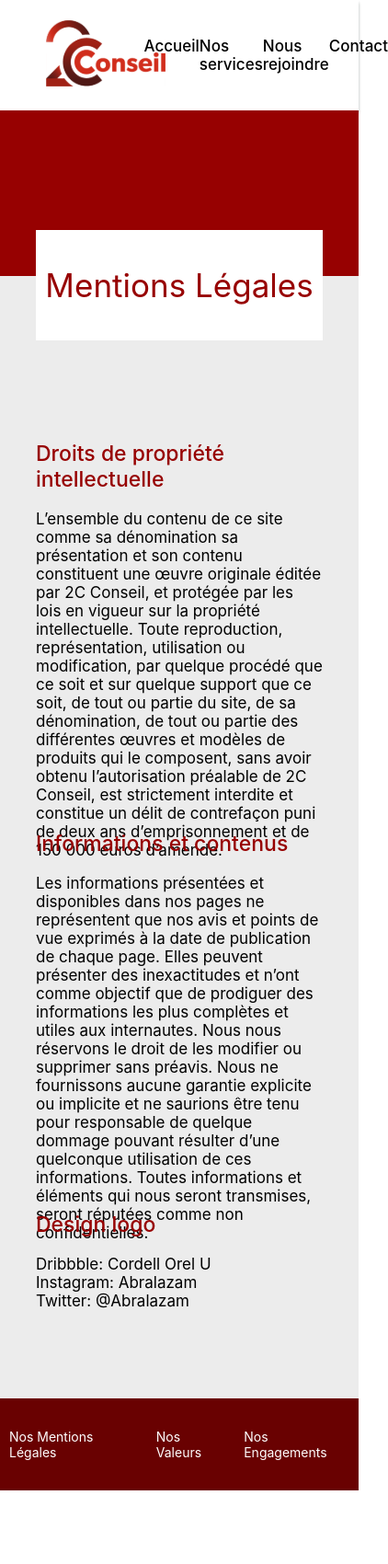
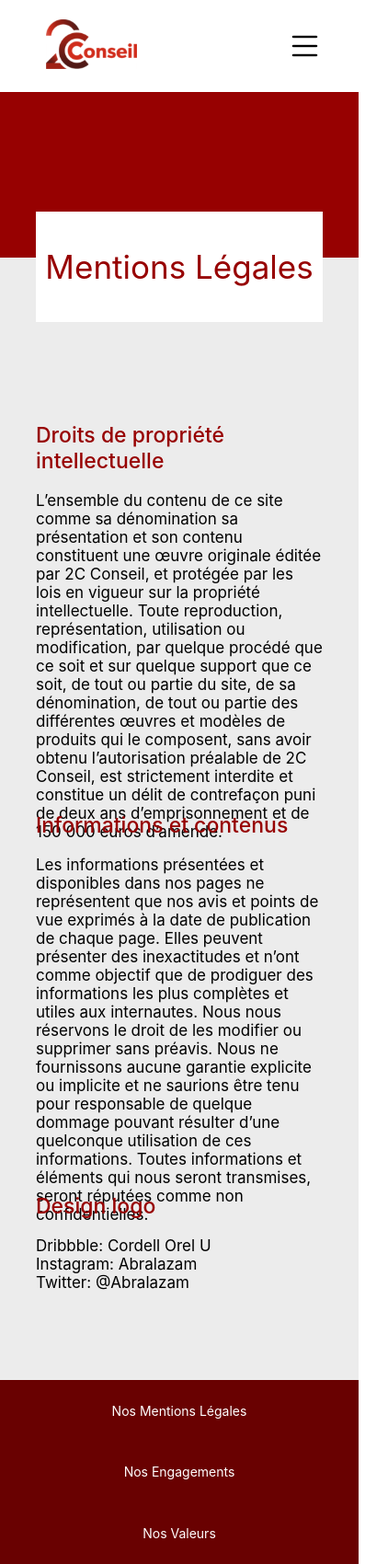
Before and after one commit to 2C-Conseil/2cconseil-web-build, a React (Create React App) app: page /nos-mentions-legales in a window 390 px wide. Shown: the whole page at 92% size, 422 px wide, since content can reach past the window. Before the commit the page ends 1620 px from the top, so only its background shows below. Built offline with nearby package versions, Linux system fonts and the light colour scheme; the HTML template or start-up script is replaced by a standard one.

Commit message:
Mise a jour nav

```diff
--- a/src/components/footer/Footer.js
+++ b/src/components/footer/Footer.js
@@ -1,6 +1,6 @@
 import React from 'react';
 import {Link} from 'react-router-dom';
-import './footer.css'
+import './footer.scoped.css'
 
 function Footer() {
     return (
@@ -8,9 +8,9 @@ function Footer() {
 
                 <Link to="/nos-mentions-legales"><p class="nav-footer" >Nos Mentions Légales</p></Link>
 
+                <Link to="/nos-engagements"><p class="nav-footer" >Nos Engagements</p></Link>
+
                 <Link to="/nos-valeurs"><p class="nav-footer">Nos Valeurs</p></Link>
-
-                <Link to="/nos-engagements"><p class="nav-footer" >Nos Engagements</p></Link>
 
          </div>
     )
--- /dev/null
+++ b/src/components/footer/footer.scoped.css
@@ -0,0 +1,29 @@
+
+    .footer{
+        width: 100%;
+        height: 100px;
+        display: flex;
+        justify-content: space-around;
+        align-items: center;
+        background-color: #690101;
+    }
+
+    .nav-footer{
+        padding: 10px;
+        color: white;
+        font-size: 14px;
+        text-decoration: none;
+    }
+
+    .nav-footer:hover{
+        text-decoration: underline;
+
+    }
+
+    @media (max-width : 480px){
+        .footer{
+            width: 100%;
+            height: 200px;
+            flex-direction: column;
+        }
+    }
--- a/src/components/navigation/Navigation.js
+++ b/src/components/navigation/Navigation.js
@@ -32,6 +32,7 @@ function Navigation() {
                 <li><Link className="nav-header" to="/contact">Contact</Link></li>
             </ul>
         </div>
+        <div className='hamburger'><i class="bi bi-list"></i></div>
     </div>
 
   )
--- a/src/components/navigation/navigation.css
+++ b/src/components/navigation/navigation.css
@@ -1,14 +1,17 @@
+
+
+
 .header-nav{
     width: 100%;
     height: 120px;
     display: flex;
-
+    align-items: center;
     box-shadow:0px 3px 3px #AEB4B2;
 
 }
 
 .header-nav .h-left{
-    width: 28%;
+    min-width: 28%;
     height: 120px;
     display: flex;
     align-items: center;
@@ -23,14 +26,13 @@
 .header-nav .h-right{
     width: 70%;
     height: 120px;
-    display: flex;
-    justify-content: space-around;
-    align-items: center;
+
 }
 
 .header-nav .h-right .navbar{
     width: 80%;
     display: flex;
+    margin-top: 5%;
     justify-content: space-between;
 }
 
@@ -79,3 +81,48 @@ a{
     color: rgb(185, 15, 15);
 
 }
+
+.hamburger{
+   display: none;
+
+}
+
+
+@media (max-width : 480px) {
+
+    .header-nav{
+        width: 100%;
+        height: 100px;
+        justify-content: space-between;
+    }
+
+    .h-left{
+        width: 50%;
+        height: 100px;
+    }
+
+    .h-left img{
+        width: 99px;
+        height: 54px;
+
+    }
+
+    .h-right{
+        display: none;
+    }
+
+    .hamburger{
+        display: block;
+        width: 30%;
+        height: 100px;
+        display: flex;
+        justify-content: center;
+        align-items: center;
+    }
+
+    .hamburger i {
+        font-size: 40px;
+        color: black;
+    }
+
+}
```
